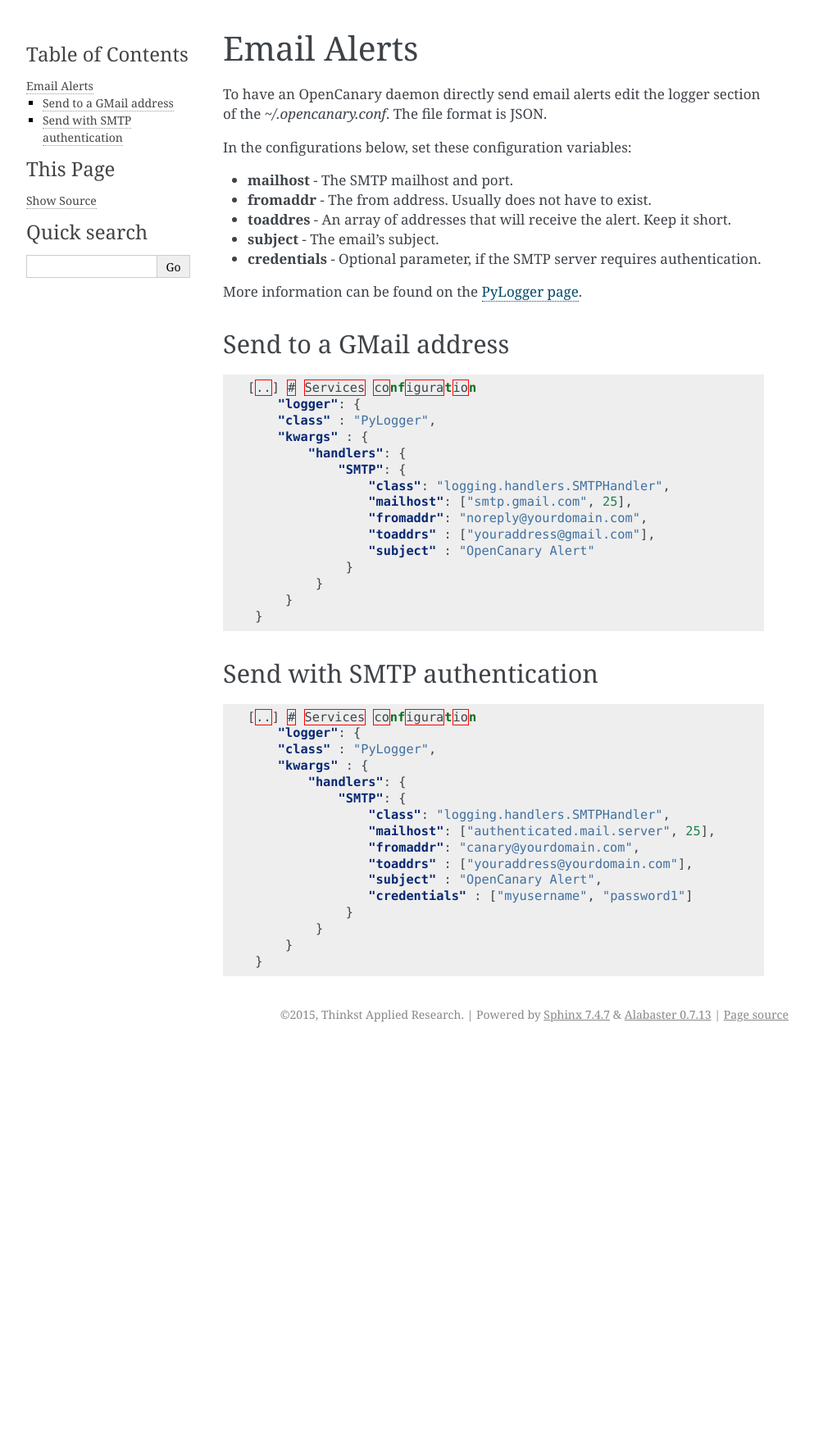
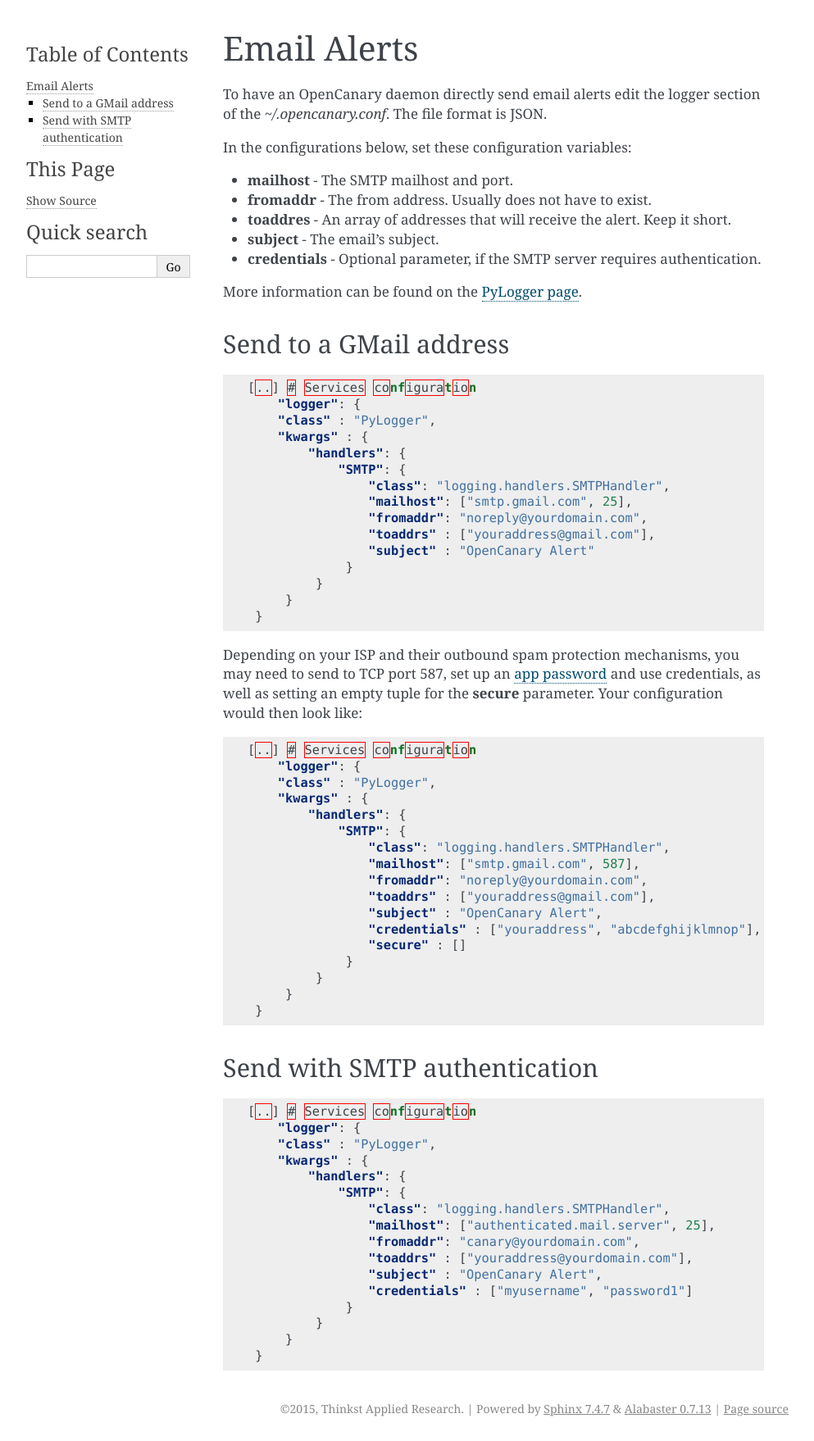
Before and after one commit to thinkst/opencanary, a Sphinx documentation site: the page built from docs/alerts/email.rst, in a window 1280 px wide. Shown: the whole page at 82% size, without its empty margins (148-1141 px from the left). Built offline with Sphinx 7.4.7, drawn with Linux system fonts in a browser that asks for light colours; before the commit the page ends 1277 px from its top, so only the background shows below that.

Commit message:
add info on using auth'd Gmail over port 587

```diff
--- a/docs/alerts/email.rst
+++ b/docs/alerts/email.rst
@@ -34,6 +34,29 @@ Send to a GMail address
         }
     }
 
+Depending on your ISP and their outbound spam protection mechanisms, you may need to send to TCP port 587, set up an `app password <https://support.google.com/accounts/answer/185833?hl=en>`_ and use credentials, as well as setting an empty tuple for the **secure** parameter. Your configuration would then look like:
+
+
+.. code-block:: json
+
+   [..] # Services configuration
+       "logger": {
+       "class" : "PyLogger",
+       "kwargs" : {
+           "handlers": {
+               "SMTP": {
+                   "class": "logging.handlers.SMTPHandler",
+                   "mailhost": ["smtp.gmail.com", 587],
+                   "fromaddr": "noreply@yourdomain.com",
+                   "toaddrs" : ["youraddress@gmail.com"],
+                   "subject" : "OpenCanary Alert",
+                   "credentials" : ["youraddress", "abcdefghijklmnop"],
+                   "secure" : []
+                }
+            }
+        }
+    }
+
 Send with SMTP authentication
 -----------------------------
 
```
